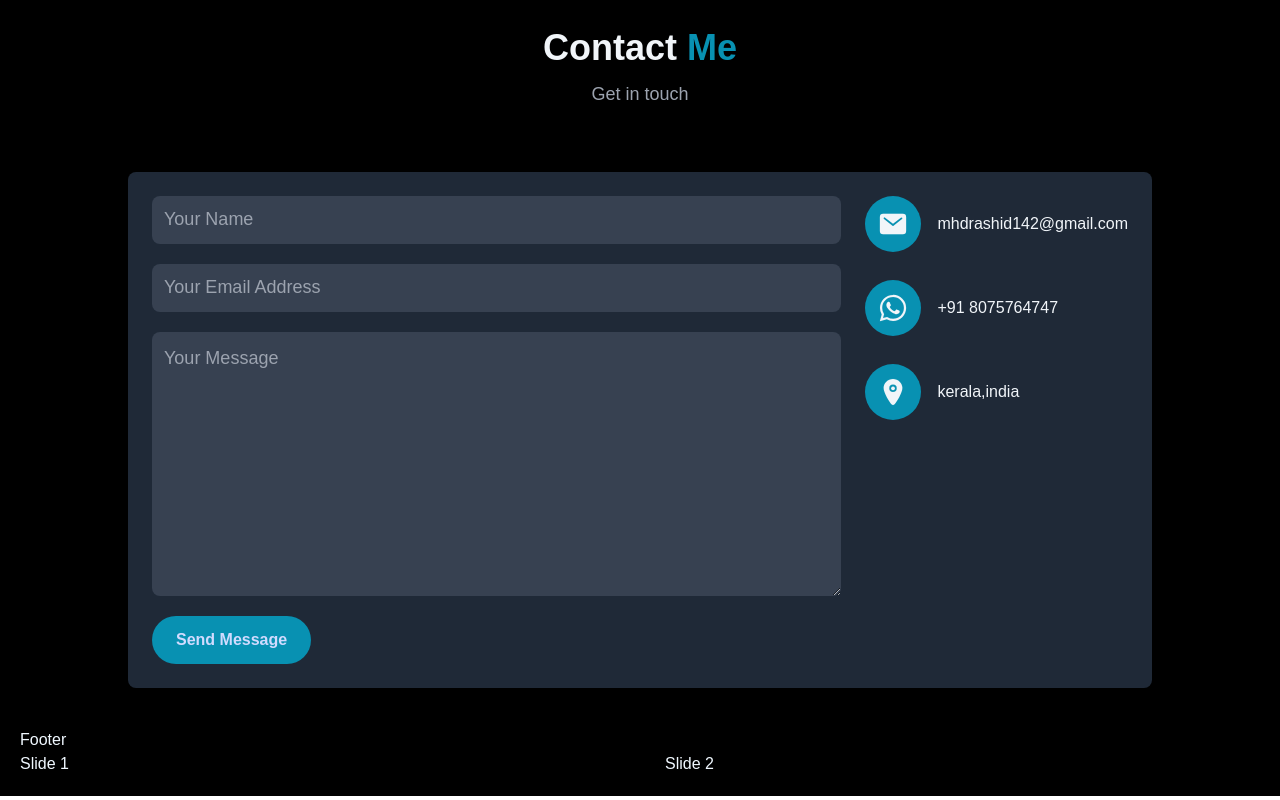
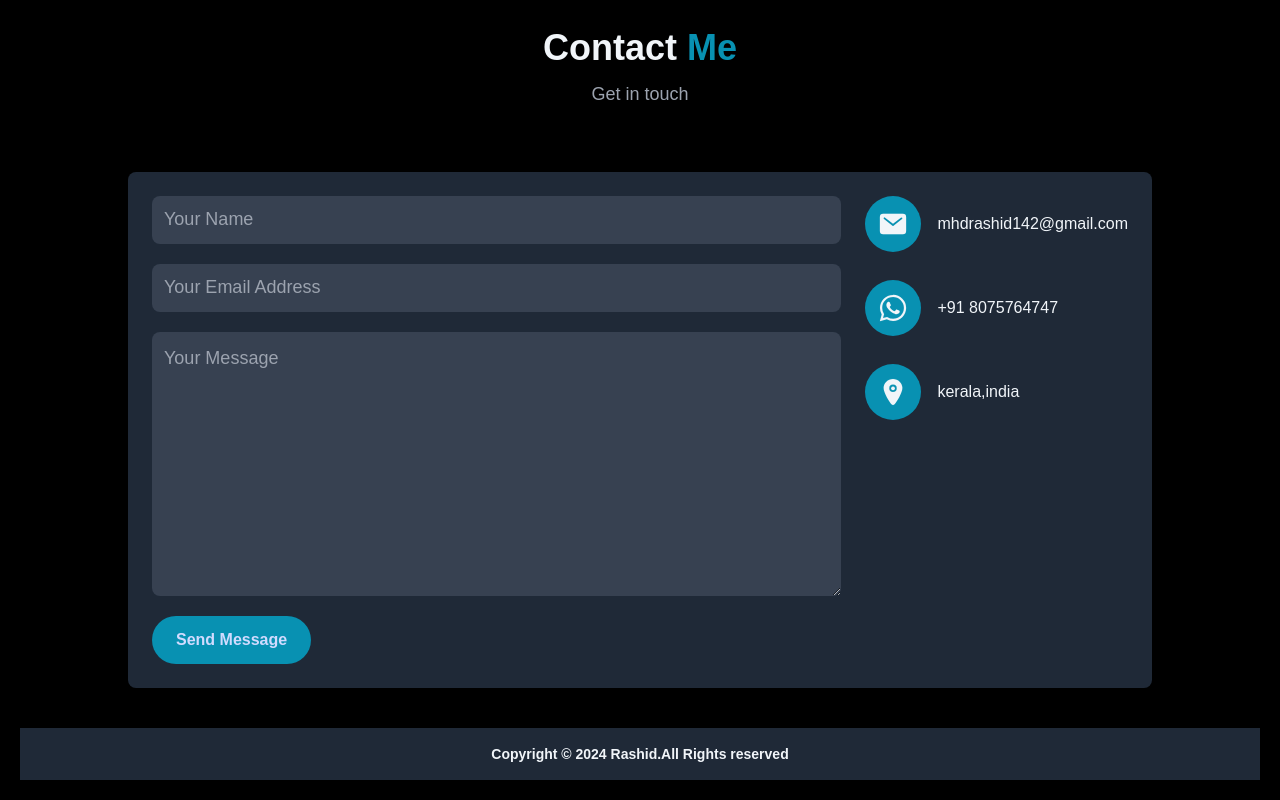
Before and after one commit to Rashidprojects/portfolio, a React (Create React App) app: page / in a window 1280 px wide. Shown: the part 2725-3525 px from the top of the page. Built offline with nearby package versions, Linux system fonts and the light colour scheme.

Commit message:
footer completed

```diff
--- a/src/components/Footer.js
+++ b/src/components/Footer.js
@@ -1,28 +1,11 @@
 import React from 'react'
-import { Swiper,SwiperSlide } from 'swiper/react'
-import project1 from '../assets/project-1.png'
-import 'swiper/css'
+
 
 
 const Footer = () => {
   return (
-    <div>
-      Footer
-      <div>
-      <Swiper
-            spaceBetween={50}
-            slidesPerView={2}
-            onSlideChange={() => console.log('slide changed') }
-            onSwiper={(swiper) => console.log(swiper)}
-
-      >
-        <SwiperSlide>Slide 1</SwiperSlide>
-        <SwiperSlide>Slide 2</SwiperSlide>
-        <SwiperSlide>Slide 3</SwiperSlide>
-        <SwiperSlide>Slide 4</SwiperSlide>
-        <SwiperSlide>Slide 5</SwiperSlide>
-      </Swiper>
-      </div>
+    <div className='bg-gray-800 text-sm p-4 text-center text-li-white font-semibold'>
+      Copyright © 2024 Rashid.All Rights reserved
     </div>
 
   )
```
